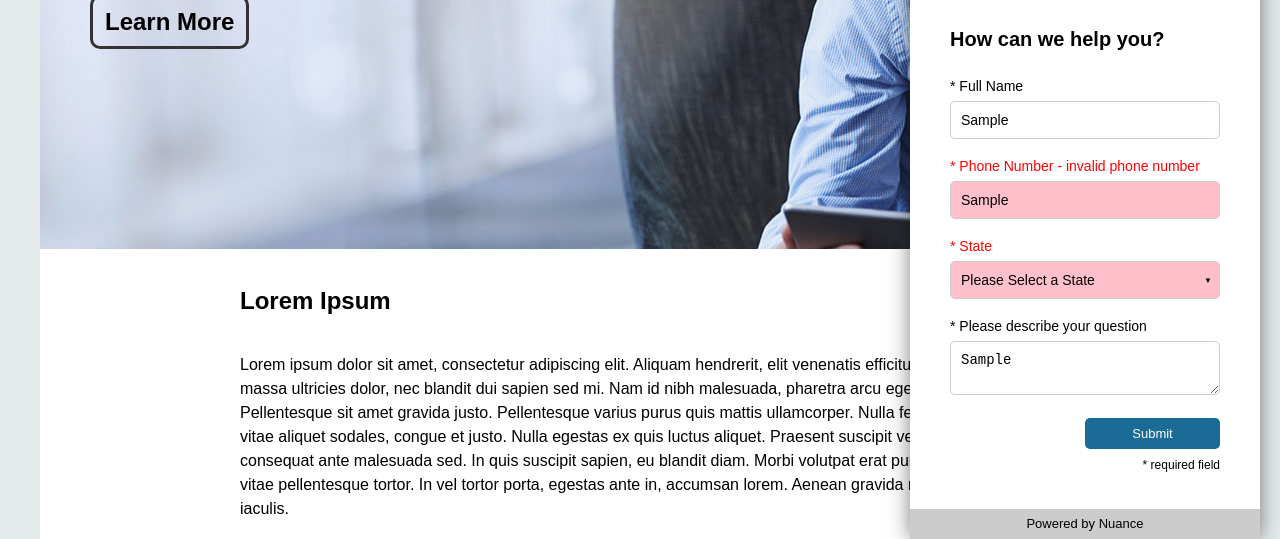
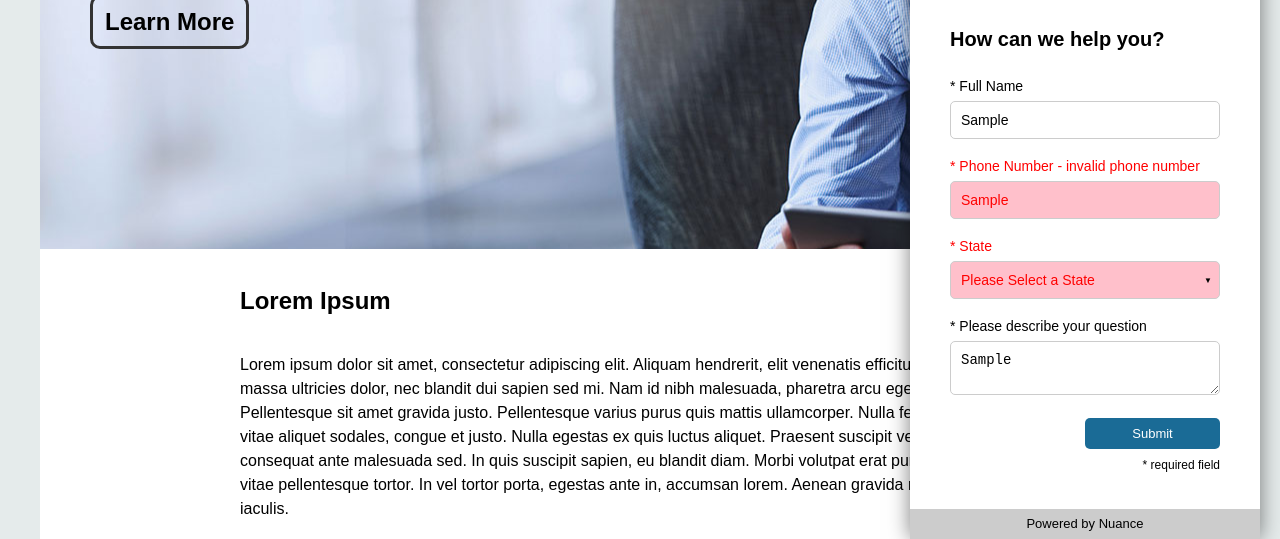
Before and after one commit to colindcampbell/form-submit, a plain HTML site: page index.html in a window 1280 px wide. Both pictures are taken after typing "Sample", "Sample", "Sample" into the empty fields and a click on the button "Submit". Shown: the part 261-800 px from the top of the page. Drawn offline with Linux system fonts and the light colour scheme.

Commit message:
invalid input color

```diff
--- a/css/main.css
+++ b/css/main.css
@@ -66,6 +66,7 @@
 #survey .form-row.invalid input, #survey .form-row.invalid select, #survey .form-row.invalid textarea {
   background: #FFC0CB;
   outline-color: #FF0000;
+  color:#FF0000;
 }
 #survey .form-row label {
   display: block;
```
